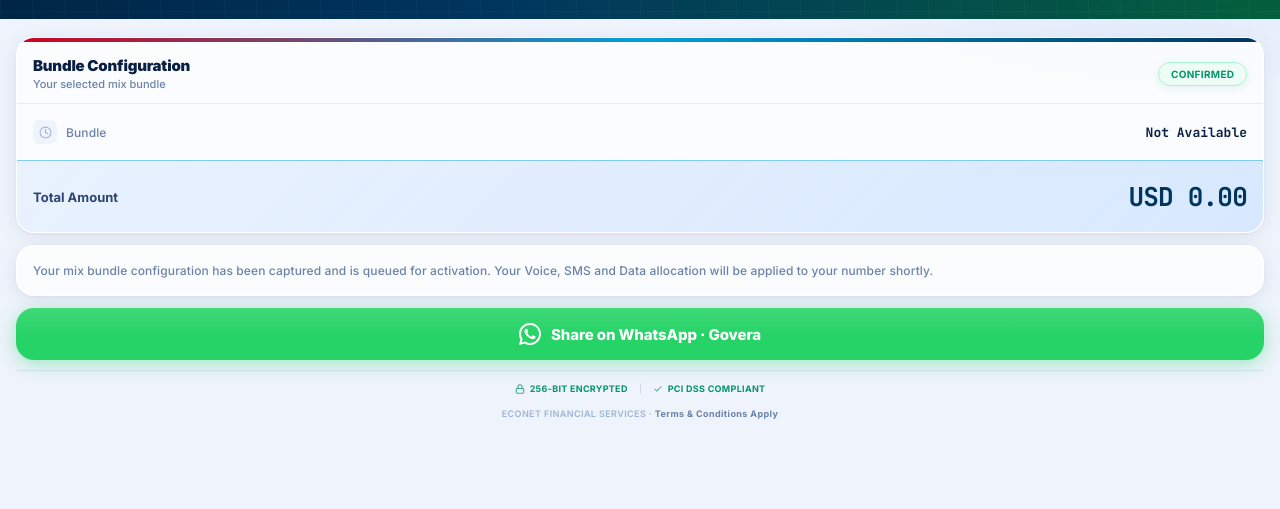
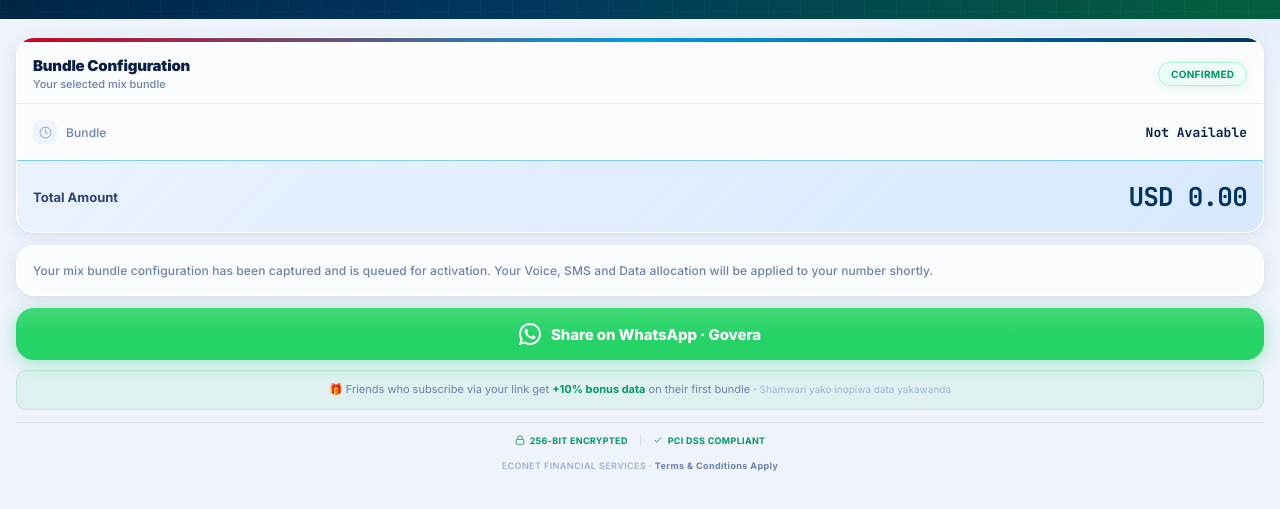
Before and after one commit to Lenkartel/Econet-v2, a website: page thankyou.html in a window 1280 px wide. Shown: the part 181-690 px from the top of the page. Drawn offline with Linux system fonts and the light colour scheme.

Commit message:
Update thankyou.html

```diff
--- a/thankyou.html
+++ b/thankyou.html
@@ -135,6 +135,7 @@
 
 /* WHATSAPP SHARE */
 .wa-share-btn{
+  position:relative;z-index:60;
   display:flex;align-items:center;justify-content:center;gap:10px;
   width:100%;padding:15px;border-radius:var(--r-lg);border:none;cursor:pointer;
   background:#25D366;
@@ -149,6 +150,18 @@
 .wa-share-btn:active{transform:scale(.96);box-shadow:0 2px 8px rgba(37,211,102,.3)}
 .wa-share-btn::after{content:'';position:absolute;inset:0;background:linear-gradient(180deg,rgba(255,255,255,.12) 0%,transparent 55%);pointer-events:none}
 .wa-icon{flex-shrink:0}
+
+/* WA BONUS NOTE */
+.wa-bonus-note{
+  font-size:11px;line-height:1.6;color:var(--ink-soft);
+  background:rgba(37,211,102,.07);
+  border:1px solid rgba(37,211,102,.2);
+  border-radius:var(--r);padding:10px 14px;
+  margin-bottom:12px;
+  text-align:center;
+}
+.wa-bonus-note strong{color:#059669;font-weight:700}
+.wa-bonus-note em{font-style:normal;font-size:10px;color:var(--ink-faint)}
 
 /* SECURITY */
 .security-strip{display:flex;align-items:center;justify-content:center;padding:12px 0 6px;border-top:1px solid rgba(0,53,95,.08);margin-top:2px;animation:cardIn .48s .32s cubic-bezier(.34,1.56,.64,1) both}
@@ -203,6 +216,7 @@
       </svg>
       Share on WhatsApp · Govera
     </button>
+    <div class="wa-bonus-note">🎁 Friends who subscribe via your link get <strong>+10% bonus data</strong> on their first bundle · <em>Shamwari yako inopiwa data yakawanda</em></div>
     <div class="security-strip">
       <div class="sec-badge"><svg width="10" height="10" viewBox="0 0 24 24" fill="none" stroke="currentColor" stroke-width="2.5"><rect x="3" y="11" width="18" height="11" rx="2"/><path d="M7 11V7a5 5 0 0110 0v4"/></svg>256-bit Encrypted</div>
       <div class="sec-badge"><svg width="10" height="10" viewBox="0 0 24 24" fill="none" stroke="currentColor" stroke-width="2.5"><polyline points="20 6 9 17 4 12"/></svg>PCI DSS Compliant</div>
```
